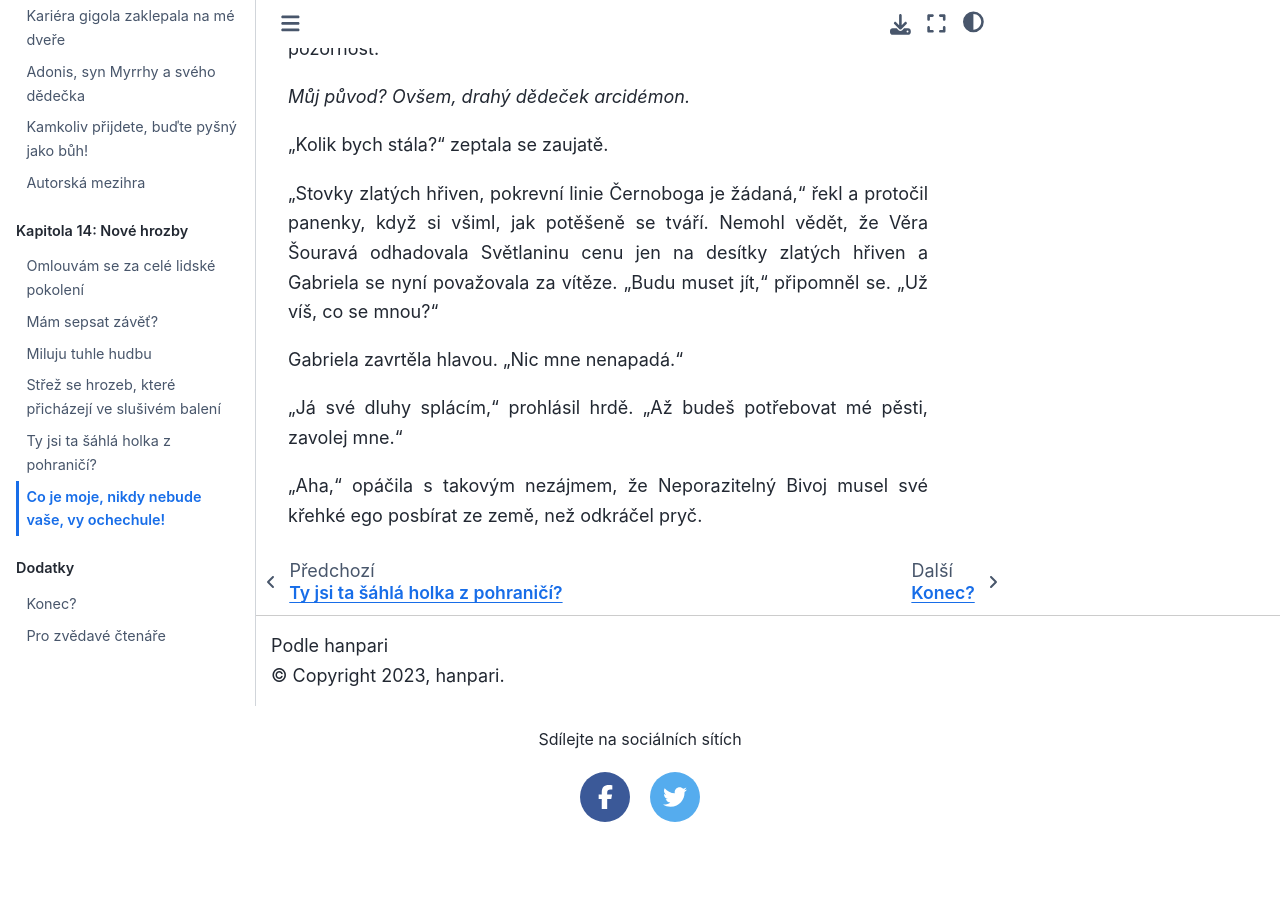
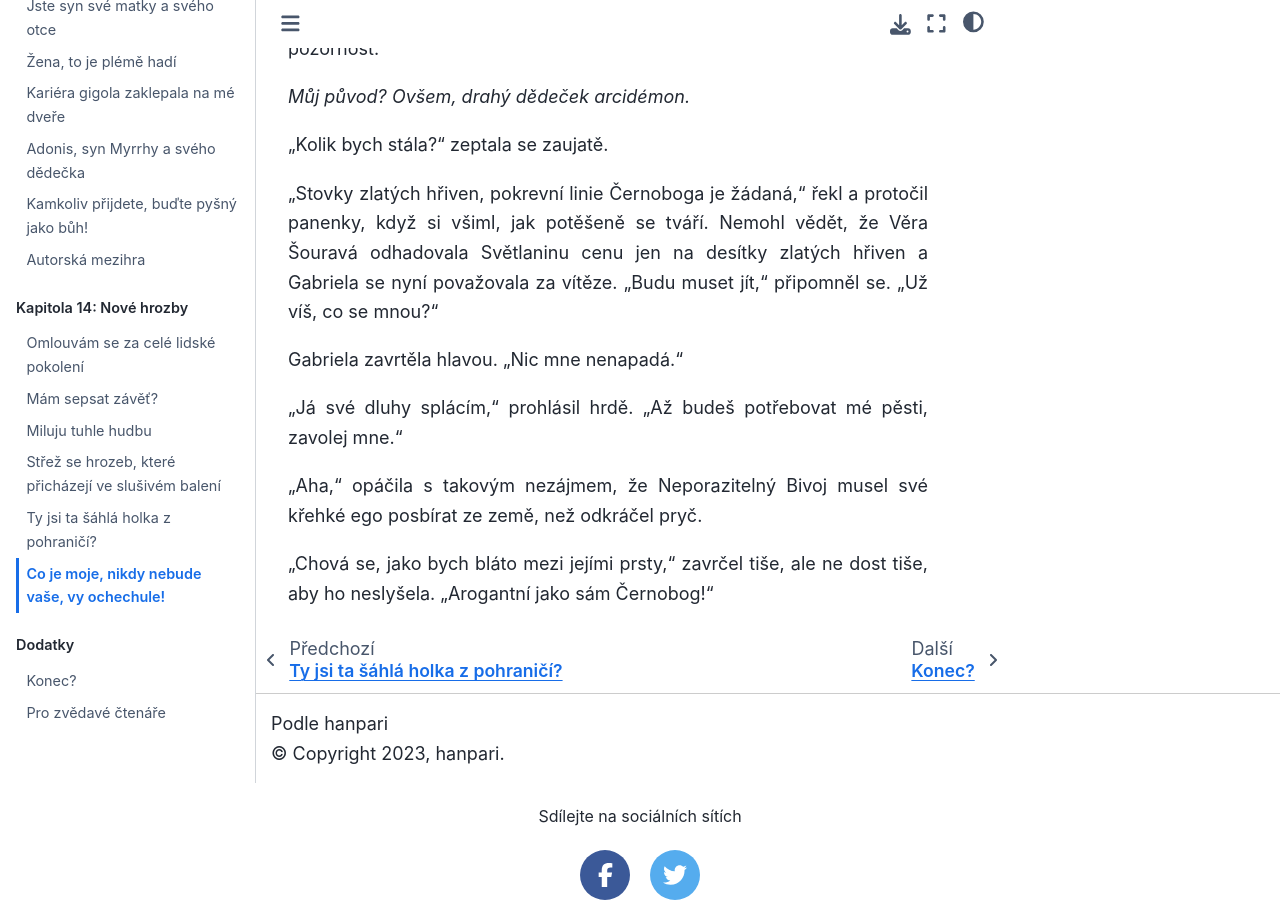
Before and after one commit to hanpari/sest-spolecniku, a Sphinx documentation site: the page built from source/sest_spolecniku/014-nove-hrozby/06.md, in a window 1280 px wide and 900 px high, scrolled down 5696 px. Built offline with Sphinx 7.4.7 and the Sphinx Book theme 1.1.4, drawn with Linux system fonts in a browser that asks for light colours; pages that are not in the unit, such as notebooks, are missing from menus; before the commit the page ends 6518 px from its top, so only the background shows below that.

Commit message:
Update 06.md

```diff
--- a/source/sest_spolecniku/014-nove-hrozby/06.md
+++ b/source/sest_spolecniku/014-nove-hrozby/06.md
@@ -129,3 +129,5 @@ Gabriela zavrtěla hlavou. "Nic mne nenapadá."
 "Já své dluhy splácím," prohlásil hrdě. "Až budeš potřebovat mé pěsti, zavolej mne."
 
 "Aha," opáčila s takovým nezájmem, že Neporazitelný Bivoj musel své křehké ego posbírat ze země, než odkráčel pryč.
+
+"Chová se, jako bych bláto mezi jejími prsty," zavrčel tiše, ale ne dost tiše, aby ho neslyšela. "Arogantní jako sám Černobog!"
```
